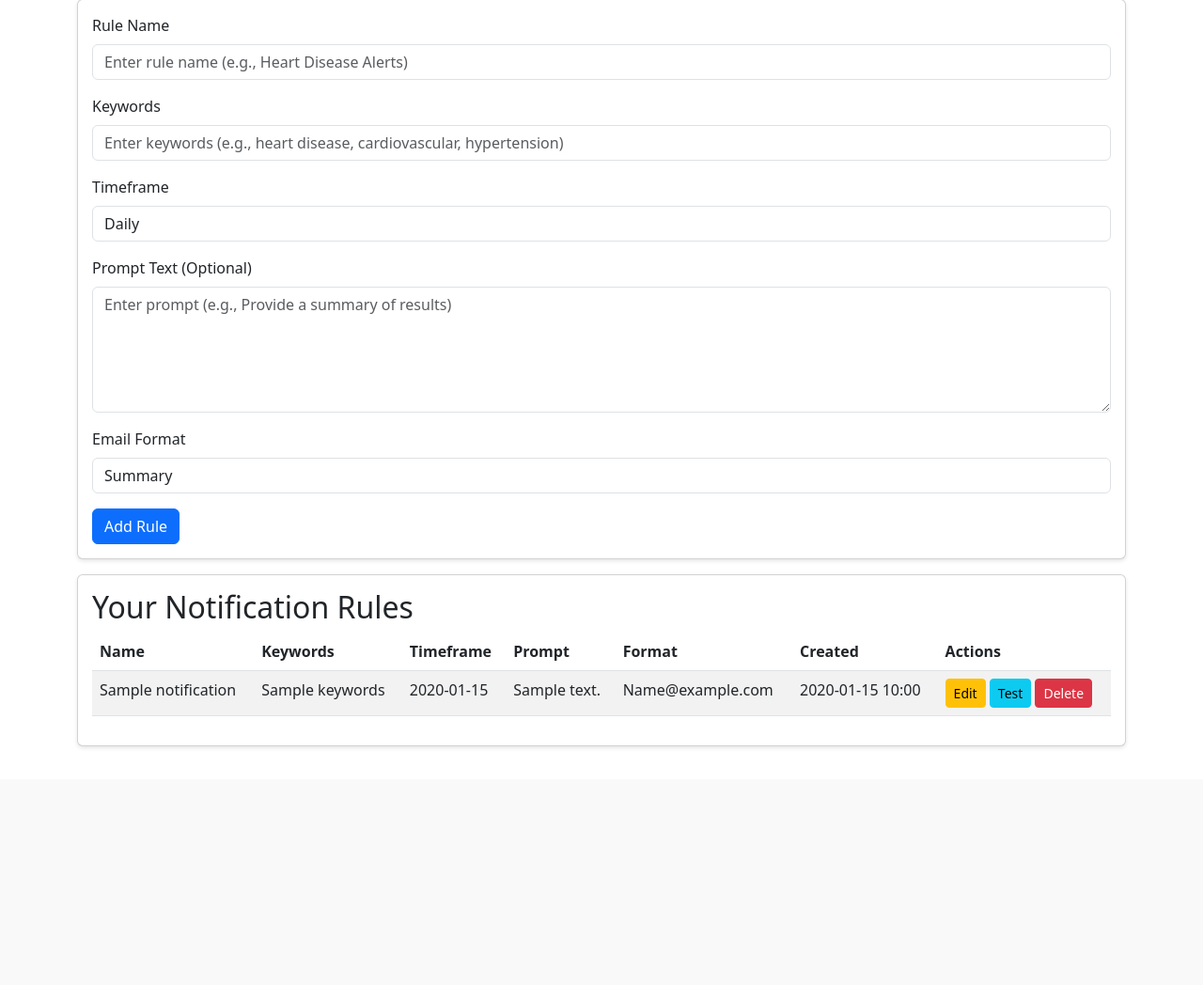
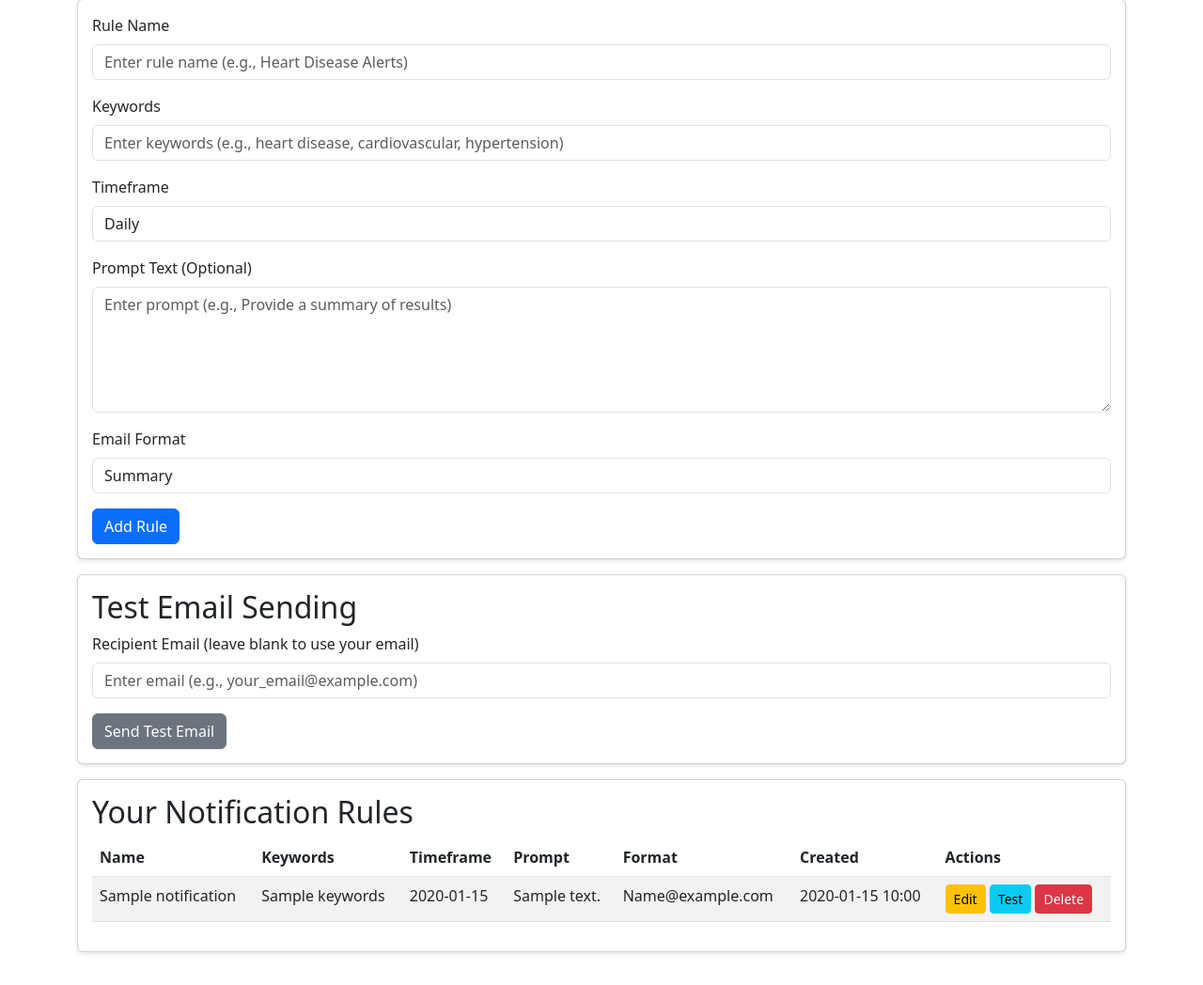
Before and after one commit to joepiercefireside/pubmedresearch, a Flask app: page /notifications in a window 1280 px wide. Shown: the part 137-1185 px from the top of the page at 94% size. Before the commit the page ends 932 px from the top, so only its background shows below. Run offline with Flask 3, Linux system fonts and the light colour scheme; a user stored in the database is signed in; tables that the repository leaves empty hold one stand-in row (values such as "Sample post"); a database or web service that is not in the repository returns one stand-in record (values such as "Sample title"); parts of the project's set-up code (start-up, migrations or seed data) failed here and were passed over; some libraries are stand-ins or nearby versions.

Commit message:
fix notifications on email send

```diff
--- a/app.py
+++ b/app.py
@@ -26,6 +26,8 @@ import openai
 import httpx.__version__
 import time
 import tenacity
+import email_validator
+from email_validator import validate_email, EmailNotValidError
 
 load_dotenv()
 
@@ -174,8 +176,19 @@ def load_user(user_id):
         return User(user[0], user[1])
     return None
 
+def validate_user_email(email):
+    try:
+        validate_email(email, check_deliverability=False)
+        return True
+    except EmailNotValidError as e:
+        logger.error(f"Invalid email address: {email}, error: {str(e)}")
+        return False
+
 def run_notification_rule(rule_id, user_id, rule_name, keywords, timeframe, prompt_text, email_format, user_email, test_mode=False):
-    logger.info(f"Running notification rule {rule_id} ({rule_name}) for user {user_id}, keywords: {keywords}, test_mode: {test_mode}")
+    logger.info(f"Running notification rule {rule_id} ({rule_name}) for user {user_id}, keywords: {keywords}, timeframe: {timeframe}, test_mode: {test_mode}, recipient: {user_email}")
+    if not validate_user_email(user_email):
+        raise ValueError(f"Invalid recipient email address: {user_email}")
+
     keywords_list = [k.strip() for k in keywords.split(',')]
 
     # Calculate precise date ranges for PubMed [dp]
@@ -193,6 +206,7 @@ def run_notification_rule(rule_id, user_id, rule_name, keywords, timeframe, prom
         api_key = os.environ.get('PUBMED_API_KEY')
         esearch_result = esearch(search_query, retmax=20, api_key=api_key)
         pmids = esearch_result['esearchresult']['idlist']
+        logger.info(f"Notification rule {rule_id} query: {search_query}, PMIDs: {len(pmids)}")
         if not pmids:
             logger.info(f"No new results for rule {rule_id}")
             content = "No new results found for this rule."
@@ -205,15 +219,18 @@ def run_notification_rule(rule_id, user_id, rule_name, keywords, timeframe, prom
                 subject=f"PubMedResearcher {'Test ' if test_mode else ''}Notification: {rule_name}",
                 plain_text_content=content
             )
+            logger.info(f"Sending email for rule {rule_id}, recipient: {user_email}, subject: {message.subject}")
             response = sg.send(message)
-            logger.info(f"Email sent for rule {rule_id}, test_mode: {test_mode}, status: {response.status_code}, response_body: {response.body.decode('utf-8') if response.body else 'No body'}")
+            response_headers = {k: v for k, v in response.headers.items()}
+            logger.info(f"Email sent for rule {rule_id}, test_mode: {test_mode}, recipient: {user_email}, status: {response.status_code}, message_id: {response_headers.get('X-Message-Id', 'Not provided')}, response_body: {response.body.decode('utf-8') if response.body else 'No body'}, headers: {response_headers}")
 
             if test_mode:
                 return {
                     "results": [],
                     "email_content": content,
                     "status": "success",
-                    "email_sent": True
+                    "email_sent": True,
+                    "message_id": response_headers.get('X-Message-Id', 'Not provided')
                 }
             return
 
@@ -240,15 +257,18 @@ def run_notification_rule(rule_id, user_id, rule_name, keywords, timeframe, prom
             subject=f"PubMedResearcher {'Test ' if test_mode else ''}Notification: {rule_name}",
             plain_text_content=content
         )
+        logger.info(f"Sending email for rule {rule_id}, recipient: {user_email}, subject: {message.subject}")
         response = sg.send(message)
-        logger.info(f"Email sent for rule {rule_id}, test_mode: {test_mode}, status: {response.status_code}, response_body: {response.body.decode('utf-8') if response.body else 'No body'}")
+        response_headers = {k: v for k, v in response.headers.items()}
+        logger.info(f"Email sent for rule {rule_id}, test_mode: {test_mode}, recipient: {user_email}, status: {response.status_code}, message_id: {response_headers.get('X-Message-Id', 'Not provided')}, response_body: {response.body.decode('utf-8') if response.body else 'No body'}, headers: {response_headers}")
 
         if test_mode:
             return {
                 "results": results,
                 "email_content": content,
                 "status": "success",
-                "email_sent": True
+                "email_sent": True,
+                "message_id": response_headers.get('X-Message-Id', 'Not provided')
             }
 
     except Exception as e:
@@ -264,8 +284,10 @@ def run_notification_rule(rule_id, user_id, rule_name, keywords, timeframe, prom
                     subject=f"PubMedResearcher Test Notification Failed: {rule_name}",
                     plain_text_content=f"Error testing notification rule: {str(e)}"
                 )
+                logger.info(f"Sending error email for rule {rule_id}, recipient: {user_email}, subject: {message.subject}")
                 response = sg.send(message)
-                logger.info(f"Error email sent for rule {rule_id}, test_mode: {test_mode}, status: {response.status_code}, response_body: {response.body.decode('utf-8') if response.body else 'No body'}")
+                response_headers = {k: v for k, v in response.headers.items()}
+                logger.info(f"Error email sent for rule {rule_id}, test_mode: {test_mode}, recipient: {user_email}, status: {response.status_code}, message_id: {response_headers.get('X-Message-Id', 'Not provided')}, response_body: {response.body.decode('utf-8') if response.body else 'No body'}, headers: {response_headers}")
                 email_sent = True
             except Exception as email_e:
                 logger.error(f"Failed to send error email for rule {rule_id}: {str(email_e)}\n{traceback.format_exc()}")
@@ -289,7 +311,8 @@ def run_notification_rule(rule_id, user_id, rule_name, keywords, timeframe, prom
                 "results": [],
                 "email_content": error_message,
                 "status": "error",
-                "email_sent": email_sent
+                "email_sent": email_sent,
+                "message_id": None
             }
         raise
 
@@ -380,7 +403,7 @@ Analyze the following medical research query and extract its intent and keywords
 - Identify the focus, which must be one of: 'treatment', 'diagnosis', 'prevention', 'review', or 'relationship' (for queries about impact, association, or effect).
 - Extract only explicit terms from the query (e.g., 'weight loss', 'heart disease'), avoiding inferred terms unless directly mentioned.
 - Exclude terms like 'impact', 'relationship', or 'association' from keywords; map them to 'focus: relationship'.
-- Identify the timeframe (e.g., specific year, recent).
+- Identify the timeframe (e.g., specific year, recent, past week). For 'past week', use a date range from 7 days ago to today in YYYY/MM/DD[dp] format.
 - Identify any author names if present.
 - Return a JSON object with:
   - 'keywords': List of search terms (prioritize explicit phrases, include MeSH terms if applicable).
@@ -397,13 +420,13 @@ Example output for "articles on the relationship between weight loss and heart d
     "author": null
   }}
 }}
-Example output for "what can you tell me is new in the treatment of diabetes in 2025":
+Example output for "weight loss and diabetes. only in the past week.":
 {{
-  "keywords": ["diabetes", "new treatment"],
+  "keywords": ["weight loss", "diabetes"],
   "intent": {{
     "topic": "diabetes",
-    "focus": "treatment",
-    "date": "2025[dp]",
+    "focus": "relationship",
+    "date": "2025/05/05[dp] TO 2025/05/12[dp]",
     "author": null
   }}
 }}
@@ -416,16 +439,22 @@ Example output for "what can you tell me is new in the treatment of diabetes in
         logger.info(f"Extracted keywords: {keywords}, Intent: {intent}")
         if not keywords:
             logger.warning("No keywords extracted, using fallback")
-            keywords = [word for word in query.lower().split() if word not in {'what', 'can', 'tell', 'me', 'is', 'new', 'in', 'the', 'of', 'for', 'any', 'articles', 'that', 'show', 'relationship', 'impact', 'between'} and len(word) > 1][:3]
+            keywords = [word for word in query.lower().split() if word not in {'what', 'can', 'tell', 'me', 'is', 'new', 'in', 'the', 'of', 'for', 'any', 'articles', 'that', 'show', 'relationship', 'impact', 'between', 'only', 'past', 'week'} and len(word) > 1][:3]
+        # Fallback for 'past week' if not set by Grok
+        if 'past week' in query.lower() and not intent.get('date'):
+            today = datetime.now()
+            intent['date'] = f"{(today - timedelta(days=7)).strftime('%Y/%m/%d')}[dp] TO {today.strftime('%Y/%m/%d')}[dp]"
         return keywords, intent
     except Exception as e:
         logger.error(f"Error extracting intent with Grok: {str(e)}")
         # Fallback to simple keyword extraction
         query_lower = query.lower()
-        keywords = [word for word in query_lower.split() if word not in {'what', 'can', 'tell', 'me', 'is', 'new', 'in', 'the', 'of', 'for', 'any', 'articles', 'that', 'show', 'relationship', 'impact', 'between'} and len(word) > 1][:3]
+        keywords = [word for word in query_lower.split() if word not in {'what', 'can', 'tell', 'me', 'is', 'new', 'in', 'the', 'of', 'for', 'any', 'articles', 'that', 'show', 'relationship', 'impact', 'between', 'only', 'past', 'week'} and len(word) > 1][:3]
         intent = {'topic': None, 'focus': None, 'date': None, 'author': None}
-        year_match = re.search(r'\b(20\d{2})\b', query_lower)
-        if year_match:
+        today = datetime.now()
+        if 'past week' in query_lower:
+            intent['date'] = f"{(today - timedelta(days=7)).strftime('%Y/%m/%d')}[dp] TO {today.strftime('%Y/%m/%d')}[dp]"
+        elif year_match := re.search(r'\b(20\d{2})\b', query_lower):
             intent['date'] = f"{year_match.group(1)}[dp]"
         if 'relationship' in query_lower or 'impact' in query_lower or 'association' in query_lower:
             intent['focus'] = 'relationship'
@@ -624,7 +653,7 @@ Articles:
         'relationship': ['relationship', 'association', 'impact', 'effect']
     }
     focus_weight = 0.2 if intent and intent.get('focus') else 0
-    focus_terms = focus_keywords.get(intent.get('findent', [])) if intent else []
+    focus_terms = focus_keywords.get(intent.get('focus', [])) if intent else []
 
     for i, (emb, result) in enumerate(zip(embeddings, results)):
         similarity = 1 - cosine(query_embedding, emb) if emb is not None else 0.0
@@ -681,16 +710,23 @@ def generate_prompt_output(query, results, prompt_text, prompt_params):
 
     # Apply year filter if specified
     query_lower = query.lower()
-    year_match = re.search(r'\b(20\d{2})\b', query_lower)
-    target_year = year_match.group(1) if year_match else str(datetime.now().year) if 'this year' in query_lower else None
     result_count = prompt_params.get('result_count', 20) if prompt_params else 20
 
+    # Handle 'past week' filter
     filtered_results = results
-    if target_year:
-        filtered_results = [r for r in results if r['publication_date'] == target_year]
-        logger.info(f"After year filter ({target_year}): {len(filtered_results)} results")
+    if 'past week' in query_lower:
+        today = datetime.now()
+        start_date = today - timedelta(days=7)
+        start_date_str = start_date.strftime('%Y/%m/%d')
+        end_date_str = today.strftime('%Y/%m/%d')
+        filtered_results = [
+            r for r in results
+            if r['publication_date'] and r['publication_date'].isdigit() and
+            start_date.year <= int(r['publication_date']) <= today.year
+        ]
+        logger.info(f"After past week filter ({start_date_str} to {end_date_str}): {len(filtered_results)} results")
         if not filtered_results:
-            flash(f"No results found for {target_year}. Displaying all available results.", "warning")
+            flash(f"No results found for the past week. Displaying all available results.", "warning")
             filtered_results = results  # Fall back to all results with warning
 
     # Ensure at least result_count results (or all available) are used for summarization
@@ -782,10 +818,6 @@ def search():
         result_count = prompt_params['result_count']
         limit_presentation = prompt_params['limit_presentation']
 
-        query_lower = query.lower()
-        year_match = re.search(r'\b(20\d{2})\b', query_lower)
-        target_year = year_match.group(1) if year_match else str(datetime.now().year) if 'this year' in query_lower else None
-
         results = None
         api_key = os.environ.get('PUBMED_API_KEY')
         search_query = build_pubmed_query(keywords, intent)
@@ -796,7 +828,7 @@ def search():
             if not pmids:
                 logger.info("No results with initial query")
                 update_search_progress(current_user.id, query, "error: No results found")
-                return render_template('search.html', error="No results found. Try broadening your query.", prompts=prompts, prompt_id=prompt_id, prompt_text=selected_prompt_text, results=[], prompt_output='', target_year=target_year, username=current_user.email)
+                return render_template('search.html', error="No results found. Try broadening your query.", prompts=prompts, prompt_id=prompt_id, prompt_text=selected_prompt_text, results=[], prompt_output='', target_year=None, username=current_user.email)
 
             update_search_progress(current_user.id, query, "fetching article details")
             efetch_xml = efetch(pmids, api_key=api_key)
@@ -812,7 +844,7 @@ def search():
         except Exception as e:
             logger.error(f"PubMed API error: {str(e)}")
             update_search_progress(current_user.id, query, f"error: Search failed: {str(e)}")
-            return render_template('search.html', error=f"Search failed: {str(e)}", prompts=prompts, prompt_id=prompt_id, prompt_text=selected_prompt_text, results=[], prompt_output='', target_year=target_year, username=current_user.email)
+            return render_template('search.html', error=f"Search failed: {str(e)}", prompts=prompts, prompt_id=prompt_id, prompt_text=selected_prompt_text, results=[], prompt_output='', target_year=None, username=current_user.email)
 
         # Rank results
         update_search_progress(current_user.id, query, "ranking results")
@@ -839,7 +871,7 @@ def search():
             prompt_id=prompt_id,
             prompt_text=selected_prompt_text,
             prompt_output=prompt_output,
-            target_year=target_year,
+            target_year=None,
             username=current_user.email
         )
 
@@ -914,7 +946,7 @@ def edit_prompt(id):
     conn.close()
     return render_template('prompt_edit.html', prompt={'id': prompt[0], 'prompt_name': prompt[1], 'prompt_text': prompt[2]}, username=current_user.email)
 
-@app.route('/ litt/delete/<int:id>', methods=['POST'])
+@app.route('/prompt/delete/<int:id>', methods=['POST'])
 @login_required
 def delete_prompt(id):
     conn = get_db_connection()
@@ -1111,8 +1143,44 @@ def test_notification(id):
         logger.error(f"Error testing notification rule {rule_id}: {str(e)}")
         return jsonify({"status": "error", "message": str(e)}), 500
 
-# Schedule notifications on startup
-schedule_notification_rules()
+@app.route('/notifications/test_email', methods=['POST'])
+@login_required
+def test_email():
+    if not sg:
+        logger.error("SendGrid API key not configured for test email")
+        return jsonify({"status": "error", "message": "SendGrid API key not configured"}), 500
+
+    email = request.form.get('email', current_user.email)
+    if not validate_user_email(email):
+        logger.error(f"Invalid email for test: {email}")
+        return jsonify({"status": "error", "message": f"Invalid email address: {email}"}), 400
+
+    try:
+        message = Mail(
+            from_email=Email("noreply@firesidetechnologies.com"),
+            to_emails=To(email),
+            subject="PubMedResearcher Test Email",
+            plain_text_content="This is a test email to verify SendGrid integration."
+        )
+        logger.info(f"Sending test email, recipient: {email}, subject: {message.subject}")
+        response = sg.send(message)
+        response_headers = {k: v for k, v in response.headers.items()}
+        logger.info(f"Test email sent, recipient: {email}, status: {response.status_code}, message_id: {response_headers.get('X-Message-Id', 'Not provided')}, response_body: {response.body.decode('utf-8') if response.body else 'No body'}, headers: {response_headers}")
+        return jsonify({
+            "status": "success",
+            "message": f"Test email sent to {email}. Check your inbox and spam/junk folder.",
+            "message_id": response_headers.get('X-Message-Id', 'Not provided')
+        })
+    except Exception as e:
+        logger.error(f"Error sending test email: {str(e)}\n{traceback.format_exc()}")
+        error_detail = ""
+        if hasattr(e, 'body') and e.body:
+            try:
+                error_body = json.loads(e.body.decode('utf-8'))
+                error_detail = f": {error_body.get('errors', [{}])[0].get('message', 'No details provided')}"
+            except json.JSONDecodeError:
+                error_detail = f": {e.body.decode('utf-8')}"
+        return jsonify({"status": "error", "message": f"Failed to send test email: {str(e)}{error_detail}"}), 500
 
 if __name__ == '__main__':
     app.run(debug=True)
--- a/requirements.txt
+++ b/requirements.txt
@@ -20,3 +20,4 @@ openai==1.30.1
 httpx==0.27.0
 tenacity==8.2.3
 en-core-web-sm @ https://github.com/explosion/spacy-models/releases/download/en_core_web_sm-3.7.1/en_core_web_sm-3.7.1-py3-none-any.whl
+email-validator==2.0.0.post2
--- a/templates/notifications.html
+++ b/templates/notifications.html
@@ -46,6 +46,17 @@
             {% endif %}
         {% endwith %}
     </div>
+    <div class="card mt-3">
+        <h2>Test Email Sending</h2>
+        <form id="test-email-form" method="POST" action="{{ url_for('test_email') }}">
+            <div class="mb-3">
+                <label for="test-email" class="form-label">Recipient Email (leave blank to use your email)</label>
+                <input type="email" class="form-control" id="test-email" name="email" placeholder="Enter email (e.g., your_email@example.com)">
+            </div>
+            <button type="submit" class="btn btn-secondary">Send Test Email</button>
+        </form>
+        <div id="test-email-result" class="mt-3" style="display: none;"></div>
+    </div>
     {% if notifications %}
         <div class="card mt-3">
             <h2>Your Notification Rules</h2>
@@ -89,7 +100,7 @@
                                                     </div>
                                                     <div id="test-results-{{ notification.id }}" style="display: none;">
                                                         <div id="test-email-status-{{ notification.id }}" class="alert alert-success" style="display: none;">
-                                                            Email sent to {{ current_user.email }}. Check your inbox.
+                                                            Email sent to {{ current_user.email }}. Check your inbox and spam/junk folder. Message ID: <span id="test-message-id-{{ notification.id }}"></span>
                                                         </div>
                                                         <h6>Retrieved Articles</h6>
                                                         <div id="test-articles-{{ notification.id }}"></div>
@@ -135,11 +146,13 @@
 </div>
 <script>
     document.addEventListener('DOMContentLoaded', function() {
+        // Handle notification test modals
         {% for notification in notifications %}
             document.querySelector(`#testModal-{{ notification.id }}`).addEventListener('show.bs.modal', function() {
                 const loadingDiv = document.getElementById(`test-loading-{{ notification.id }}`);
                 const resultsDiv = document.getElementById(`test-results-{{ notification.id }}`);
                 const emailStatusDiv = document.getElementById(`test-email-status-{{ notification.id }}`);
+                const messageIdSpan = document.getElementById(`test-message-id-{{ notification.id }}`);
                 const errorDiv = document.getElementById(`test-error-{{ notification.id }}`);
                 const articlesDiv = document.getElementById(`test-articles-{{ notification.id }}`);
                 const emailDiv = document.getElementById(`test-email-{{ notification.id }}`);
@@ -151,6 +164,7 @@
                 errorDiv.style.display = 'none';
                 articlesDiv.innerHTML = '';
                 emailDiv.textContent = '';
+                messageIdSpan.textContent = '';
 
                 // Fetch test results
                 fetch(`/notifications/test/{{ notification.id }}`)
@@ -165,6 +179,7 @@
                         if (data.status === 'success') {
                             resultsDiv.style.display = 'block';
                             emailStatusDiv.style.display = data.email_sent ? 'block' : 'none';
+                            messageIdSpan.textContent = data.message_id || 'Not provided';
                             if (data.results && data.results.length > 0) {
                                 let html = '<ul>';
                                 data.results.forEach(result => {
@@ -191,6 +206,44 @@
                     });
             });
         {% endfor %}
+
+        // Handle test email form submission
+        const testEmailForm = document.getElementById('test-email-form');
+        const testEmailResult = document.getElementById('test-email-result');
+
+        testEmailForm.addEventListener('submit', function(event) {
+            event.preventDefault();
+            testEmailResult.style.display = 'none';
+            testEmailResult.innerHTML = '';
+
+            const formData = new FormData(testEmailForm);
+
+            fetch(testEmailForm.action, {
+                method: 'POST',
+                body: formData
+            })
+            .then(response => {
+                if (!response.ok) {
+                    throw new Error(`Failed to send test email: ${response.statusText}`);
+                }
+                return response.json();
+            })
+            .then(data => {
+                testEmailResult.style.display = 'block';
+                if (data.status === 'success') {
+                    testEmailResult.className = 'alert alert-success';
+                    testEmailResult.textContent = `${data.message} Message ID: ${data.message_id || 'Not provided'}`;
+                } else {
+                    testEmailResult.className = 'alert alert-danger';
+                    testEmailResult.textContent = data.message || 'An unexpected error occurred. Please try again or contact support.';
+                }
+            })
+            .catch(error => {
+                testEmailResult.style.display = 'block';
+                testEmailResult.className = 'alert alert-danger';
+                testEmailResult.textContent = `Error: ${error.message || 'Failed to connect to server. Please try again.'}`;
+            });
+        });
     });
 </script>
 {% endblock %}
```
